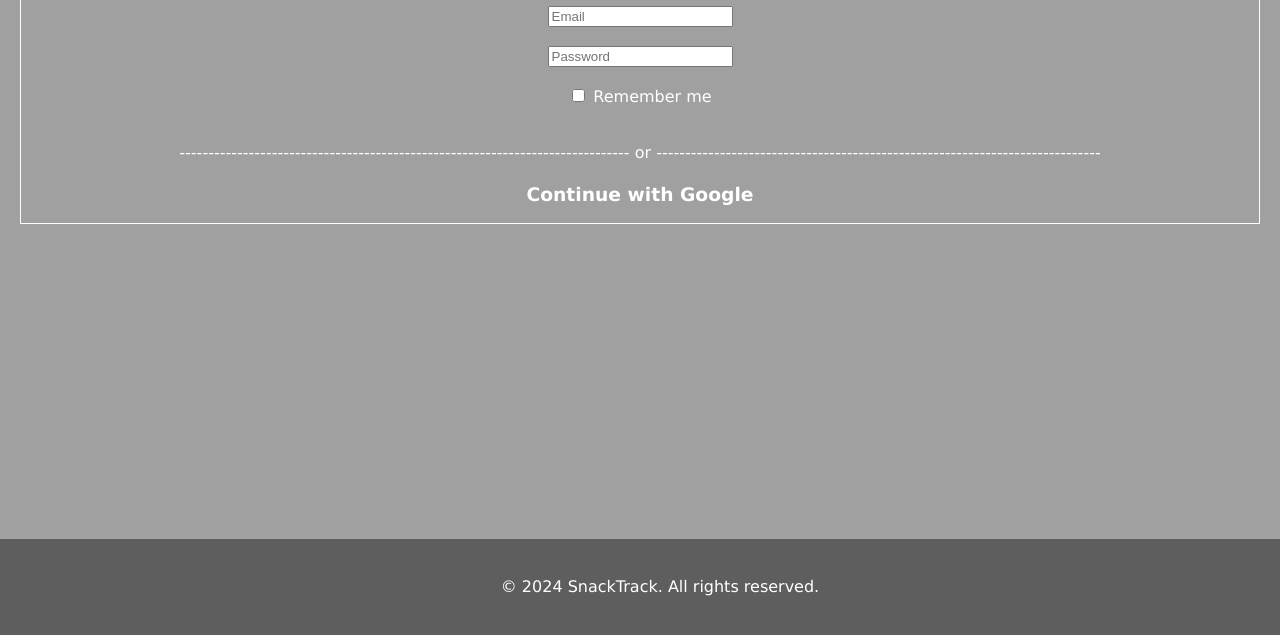
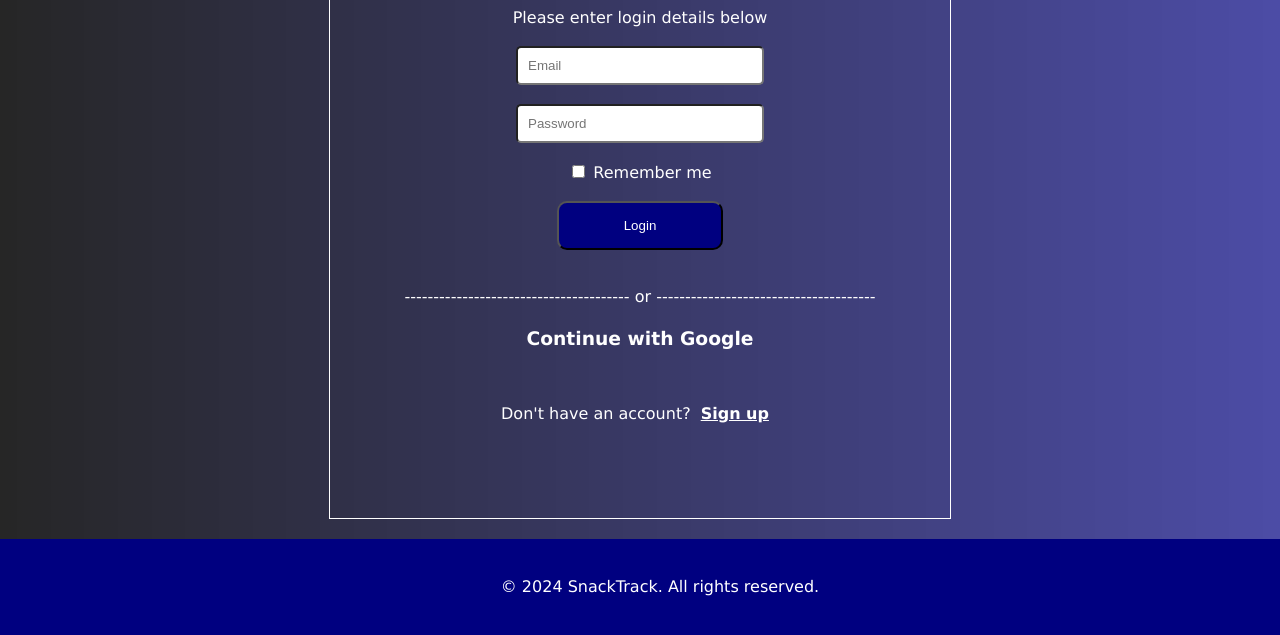
Before and after one commit to niannie/INST377-UMD-inst377-groupproject, a website: page src/html/login.html in a window 1280 px wide. Shown: the part 165-800 px from the top of the page. Drawn offline with Linux system fonts and the light colour scheme.

Commit message:
update theme color for site, and fleshed out UI for login and sign up pages. Next steps would be focusing on adding exisiting logic to add a new user to database and retrieve it when a user attempts to login

```diff
--- a/src/Javascripts/script.js
+++ b/src/Javascripts/script.js
@@ -22,3 +22,8 @@ function userCreation(event) {
 
     console.log("Form submitted but prevented default behavior");
 }
+function userValidate(event){
+    event.preventDefault();
+
+    // our logic
+}
--- a/src/html/login.html
+++ b/src/html/login.html
@@ -12,10 +12,11 @@
         <header id="header"></header>
 
         <!-- Main Content Section -->
-        <div class="main-container">
+        <div class="user-form">
             <form name="login" id="login" onsubmit="userValidation()">
 
-                <h1>Login</h1>
+                <h1>Welcome Back!</h1>
+                <p>Please enter login details below</p>
 
                 <!--Inputted Email-->
                 <input type="text" name="Email" id="email" placeholder="Email" required><br><br>
@@ -27,8 +28,12 @@
                 <!--Look into creating and storing a session token into local storage-->
                 <input type="checkbox" name="RememberMe" id="rememberMe">
                 <label for="rememberMe">Remember me</label><br><br>
-                <p>------------------------------------------------------------------------------   or   -----------------------------------------------------------------------------</p>
-                <h3>Continue with Google</h3>
+
+                <!--Sign up button-->
+                <input type="submit" value="Login" class="submit-btn"><br><br>
+                <p>---------------------------------------   or   --------------------------------------</p>
+                <h3>Continue with Google</h3><br>
+                <p id="back-to-sign-up">Don't have an account?<b><u><a href="../html/join.html">Sign up</a></u></b></p>
             </form>
         </div>
 
--- a/src/styles/styles.css
+++ b/src/styles/styles.css
@@ -4,7 +4,9 @@ html, body {
 }
 
 body {
-    background: #a0a0a0;
+    background:
+        linear-gradient(to right, rgba(0, 0, 0, 0.85), rgba(0, 0, 128, 0.7));
+
     font-family: Verdana;
     margin: 0;
     color: white;
@@ -29,7 +31,7 @@ p, h2 {
     align-items: center;
     margin: 5px;
     padding: 10px 50px;
-    background-color: #5e5e5e;
+    background-color: navy;
     color: white;
 }
 
@@ -61,35 +63,55 @@ p, h2 {
     height: auto; /* adjusts to the content */
 }
 
+.user-form{
+    flex: 1;
+    display: flex;
+    justify-content: space-around;
+    padding: 20px;
+    height: auto;
+}
+
 #footer {
     text-align: center;
     padding: 10px;
-    background-color: #5e5e5e;
+    background-color: navy;
     color: white;
     bottom: 0;
     width: 100%;
 }
 
-#sign-up {
+#sign-up, #login{
     text-align: center;
     border: solid 1px white;
+    width: 50%
 }
 
-#sign-up input[type='text'] {
+#sign-up input[type='text'],
+#login input[type='text'] {
+    text-align: left;
+    padding: 10px;
     border-radius: 5px;
+    box-sizing: border-box; /* makes sure padding doesn't effect txt field size*/
+    width: 40%;
+
 }
 
-#sign-up input[type='text']:focus {
-    border-color: darkblue;
+#sign-up input[type='text']:focus,
+#login input[type='text']:focus {
+    border-color: navy;
     outline: none;
 }
-/*#email, #password, #firstName, #lastName, #age, #height, #weight*/
+
+#sign-up input::placeholder,
+#login input::placeholder {
+    text-align: left; /* Placeholder text aligned to the left */
+}
 
 .submit-btn {
     background-color: navy;
     color: white;
     padding: 15px 65px;
-    border-radius: 5px;
+    border-radius: 10px;
     cursor: pointer;
 }
 
@@ -97,7 +119,12 @@ p, h2 {
     background-color: darkblue;
 }
 
-#login {
-    text-align: center;
-    border: solid 1px white;
+#back-to-sign-up a,
+#back-to-sign-up u{
+    color: white;
 }
+
+#back-to-sign-up a:hover,
+#back-to-sign-up u:hover{
+    color: navy;
+}
```
Also changed, not shown: src/html/join.html (+3 -3 lines).
